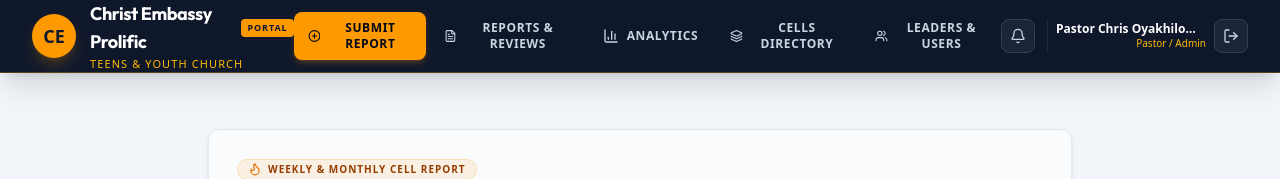
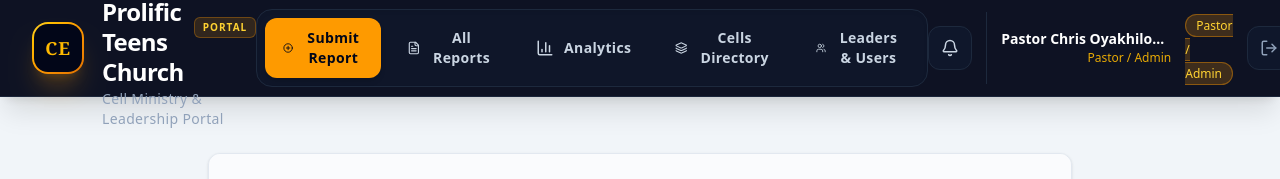
Before and after one commit to benedicttegs25-design/CEPTY-CELL-APP, a React (Vite) app: page / in a window 1280 px wide. Shown: the top 179 px of the page. Built offline with nearby package versions, Linux system fonts and the light colour scheme; no server answers.

Commit message:
style: rebrand portal to CE Prolific Teens Church
Updated application titles, descriptions, and navbar branding to reflect the new CE Prolific Teens Church identity. Enhanced the navbar design with updated visuals and refined styling.

```diff
--- a/index.html
+++ b/index.html
@@ -3,10 +3,10 @@
   <head>
     <meta charset="UTF-8" />
     <meta name="viewport" content="width=device-width, initial-scale=1.0" />
-    <title>Christ Embassy Prolific Teens & Youth Church Cell Portal</title>
-    <meta name="description" content="Weekly and monthly cell report submission, Sunday/Wednesday service attendance tracking, analytics dashboard, pastoral approvals, and member outreach tracking for Christ Embassy Prolific Teens & Youth Church." />
-    <meta property="og:title" content="Christ Embassy Prolific Teens & Youth Church Cell Portal" />
-    <meta property="og:description" content="Weekly and monthly cell report submission, Sunday/Wednesday service attendance tracking, analytics dashboard, pastoral approvals, and member outreach tracking for Christ Embassy Prolific Teens & Youth Church." />
+    <title>CE Prolific Teens Church - Cell Ministry & Leadership Portal</title>
+    <meta name="description" content="Weekly and monthly cell report submission, Sunday/Wednesday service attendance tracking, analytics dashboard, pastoral approvals, and member outreach tracking for CE Prolific Teens Church." />
+    <meta property="og:title" content="CE Prolific Teens Church - Cell Ministry & Leadership Portal" />
+    <meta property="og:description" content="Weekly and monthly cell report submission, Sunday/Wednesday service attendance tracking, analytics dashboard, pastoral approvals, and member outreach tracking for CE Prolific Teens Church." />
     <meta property="og:type" content="website" />
     <meta name="twitter:card" content="summary_large_image" />
     <link rel="preconnect" href="https://fonts.googleapis.com">
--- a/metadata.json
+++ b/metadata.json
@@ -1,6 +1,6 @@
 {
-  "name": "Christ Embassy Prolific Teens & Youth Church Cell Portal",
-  "description": "Weekly and monthly cell report submission, Sunday/Wednesday service attendance tracking, analytics dashboard, pastoral approvals, and member outreach tracking for Christ Embassy Prolific Teens & Youth Church.",
+  "name": "CE Prolific Teens Church",
+  "description": "Weekly and monthly cell report submission, Sunday/Wednesday service attendance tracking, analytics dashboard, pastoral approvals, and member outreach tracking for CE Prolific Teens Church.",
   "requestFramePermissions": [],
   "majorCapabilities": ["MAJOR_CAPABILITY_SERVER_SIDE_GEMINI_API"]
 }
--- a/src/components/Navbar.tsx
+++ b/src/components/Navbar.tsx
@@ -53,114 +53,121 @@
   };
 
   return (
-    <header className="sticky top-0 z-40 bg-slate-900 border-b border-amber-500/30 text-white shadow-xl no-print">
+    <header className="sticky top-0 z-40 bg-slate-950/95 backdrop-blur-md border-b border-slate-800/90 text-white shadow-xl no-print">
       <div className="max-w-7xl mx-auto px-4 sm:px-6 lg:px-8">
-        <div className="flex items-center justify-between h-18">
+        <div className="flex items-center justify-between h-22 sm:h-24">
 
           {/* Brand Logo & Title */}
-          <div className="flex items-center gap-3.5 cursor-pointer" onClick={() => setCurrentTab('submit')}>
-            <div className="w-11 h-11 bg-amber-500 rounded-full flex items-center justify-center text-slate-900 font-black text-lg shadow-lg shadow-amber-500/20 shrink-0">
-              CE
-            </div>
-            <div>
-              <div className="flex items-center gap-2">
-                <span className="font-bold text-base sm:text-lg tracking-tight text-white font-['Outfit']">
-                  Christ Embassy Prolific
-                </span>
-                <span className="bg-amber-500 text-slate-900 font-black text-[9px] uppercase px-1.5 py-0.5 rounded tracking-widest">
-                  PORTAL
+          <div
+            className="flex items-center gap-4.5 cursor-pointer group py-2 select-none"
+            onClick={() => setCurrentTab('submit')}
+          >
+            <div className="w-13 h-13 rounded-2xl bg-gradient-to-br from-amber-300 via-amber-500 to-amber-600 p-[2px] shadow-xl shadow-amber-500/20 shrink-0 transition-transform duration-200 group-hover:scale-105">
+              <div className="w-full h-full bg-slate-950 rounded-[14px] flex items-center justify-center">
+                <span className="font-black text-base sm:text-lg tracking-wider text-amber-400 font-serif">
+                  CE
                 </span>
               </div>
-              <p className="text-[11px] text-amber-400 font-medium tracking-widest uppercase">
-                Teens & Youth Church
+            </div>
+            <div className="flex flex-col justify-center">
+              <div className="flex items-center gap-2.5">
+                <span className="font-bold text-lg sm:text-xl md:text-2xl tracking-tight text-white leading-tight">
+                  CE Prolific Teens Church
+                </span>
+                <span className="hidden sm:inline-flex bg-amber-500/15 text-amber-300 border border-amber-500/30 font-extrabold text-[10px] uppercase px-2 py-0.5 rounded-md tracking-widest">
+                  Portal
+                </span>
+              </div>
+              <p className="text-xs sm:text-sm text-slate-400 font-medium tracking-wide mt-0.5">
+                Cell Ministry &amp; Leadership Portal
               </p>
             </div>
           </div>
 
           {/* Desktop Navigation Tabs */}
-          <nav className="hidden md:flex items-center gap-1">
+          <nav className="hidden lg:flex items-center gap-2 bg-slate-900/80 p-2 rounded-2xl border border-slate-800 shadow-inner">
             <button
               id="nav-tab-submit"
               onClick={() => setCurrentTab('submit')}
-              className={`flex items-center gap-2 px-3.5 py-2 rounded-lg text-xs uppercase font-bold tracking-wider transition-all ${
+              className={`flex items-center gap-2.5 px-4.5 py-2.5 rounded-xl text-sm font-semibold tracking-wide transition-all cursor-pointer ${
                 currentTab === 'submit'
-                  ? 'bg-amber-500 text-slate-950 shadow-md shadow-amber-500/20'
-                  : 'text-slate-300 hover:text-white hover:bg-slate-800'
+                  ? 'bg-amber-500 text-slate-950 shadow-md font-bold'
+                  : 'text-slate-300 hover:text-white hover:bg-slate-800/80'
               }`}
             >
-              <PlusCircle className="w-4 h-4" />
-              Submit Report
+              <PlusCircle className="w-4.5 h-4.5 text-current" />
+              <span>Submit Report</span>
             </button>
 
             <button
               id="nav-tab-reports"
               onClick={() => setCurrentTab('reports')}
-              className={`flex items-center gap-2 px-3.5 py-2 rounded-lg text-xs uppercase font-bold tracking-wider transition-all ${
+              className={`flex items-center gap-2.5 px-4.5 py-2.5 rounded-xl text-sm font-semibold tracking-wide transition-all cursor-pointer ${
                 currentTab === 'reports'
-                  ? 'bg-slate-800 text-amber-400 border border-amber-500/40'
-                  : 'text-slate-300 hover:text-white hover:bg-slate-800'
+                  ? 'bg-amber-500 text-slate-950 shadow-md font-bold'
+                  : 'text-slate-300 hover:text-white hover:bg-slate-800/80'
               }`}
             >
-              <FileText className="w-4 h-4" />
-              Reports & Reviews
+              <FileText className="w-4.5 h-4.5 text-current" />
+              <span>All Reports</span>
             </button>
 
             <button
               id="nav-tab-analytics"
               onClick={() => setCurrentTab('analytics')}
-              className={`flex items-center gap-2 px-3.5 py-2 rounded-lg text-xs uppercase font-bold tracking-wider transition-all ${
+              className={`flex items-center gap-2.5 px-4.5 py-2.5 rounded-xl text-sm font-semibold tracking-wide transition-all cursor-pointer ${
                 currentTab === 'analytics'
-                  ? 'bg-slate-800 text-amber-400 border border-amber-500/40'
-                  : 'text-slate-300 hover:text-white hover:bg-slate-800'
+                  ? 'bg-amber-500 text-slate-950 shadow-md font-bold'
+                  : 'text-slate-300 hover:text-white hover:bg-slate-800/80'
               }`}
             >
-              <BarChart3 className="w-4 h-4" />
-              Analytics
+              <BarChart3 className="w-4.5 h-4.5 text-current" />
+              <span>Analytics</span>
             </button>
 
             <button
               id="nav-tab-cells"
               onClick={() => setCurrentTab('cells')}
-              className={`flex items-center gap-2 px-3.5 py-2 rounded-lg text-xs uppercase font-bold tracking-wider transition-all ${
+              className={`flex items-center gap-2.5 px-4.5 py-2.5 rounded-xl text-sm font-semibold tracking-wide transition-all cursor-pointer ${
                 currentTab === 'cells'
-                  ? 'bg-slate-800 text-amber-400 border border-amber-500/40'
-                  : 'text-slate-300 hover:text-white hover:bg-slate-800'
+                  ? 'bg-amber-500 text-slate-950 shadow-md font-bold'
+                  : 'text-slate-300 hover:text-white hover:bg-slate-800/80'
               }`}
             >
-              <Layers className="w-4 h-4" />
-              Cells Directory
+              <Layers className="w-4.5 h-4.5 text-current" />
+              <span>Cells Directory</span>
             </button>
 
             {currentUser?.role === 'admin' && (
               <button
                 id="nav-tab-users"
                 onClick={() => setCurrentTab('users')}
-                className={`flex items-center gap-2 px-3.5 py-2 rounded-lg text-xs uppercase font-bold tracking-wider transition-all ${
+                className={`flex items-center gap-2.5 px-4.5 py-2.5 rounded-xl text-sm font-semibold tracking-wide transition-all cursor-pointer ${
                   currentTab === 'users'
-                    ? 'bg-slate-800 text-amber-400 border border-amber-500/40'
-                    : 'text-slate-300 hover:text-white hover:bg-slate-800'
+                    ? 'bg-amber-500 text-slate-950 shadow-md font-bold'
+                    : 'text-slate-300 hover:text-white hover:bg-slate-800/80'
                 }`}
               >
-                <Users className="w-4 h-4" />
-                Leaders & Users
+                <Users className="w-4.5 h-4.5 text-current" />
+                <span>Leaders &amp; Users</span>
               </button>
             )}
           </nav>
 
           {/* Right Action Icons & Auth Profile */}
-          <div className="flex items-center gap-2 sm:gap-3">
+          <div className="flex items-center gap-3.5">
 
             {/* Notification Bell */}
             <button
               id="notifications-bell-btn"
               onClick={onOpenNotifications}
-              className="relative p-2 rounded-lg bg-slate-800/80 hover:bg-slate-800 border border-slate-700 text-slate-300 hover:text-white transition-colors cursor-pointer"
+              className="relative p-3 rounded-xl bg-slate-900 hover:bg-slate-800 border border-slate-800 hover:border-slate-700 text-slate-300 hover:text-white transition-all cursor-pointer"
               aria-label="Notifications"
               title="Notifications & Broadcasts"
             >
-              <Bell className="w-4 h-4" />
+              <Bell className="w-4.5 h-4.5" />
               {unreadCount > 0 && (
-                <span className="absolute -top-1 -right-1 bg-amber-500 text-slate-950 text-[10px] font-black w-4 h-4 rounded-full flex items-center justify-center animate-pulse">
+                <span className="absolute -top-1 -right-1 bg-amber-500 text-slate-950 text-[10px] font-black w-4.5 h-4.5 rounded-full flex items-center justify-center animate-pulse">
                   {unreadCount}
                 </span>
               )}
@@ -168,34 +175,34 @@
 
             {/* User Profile / Login Button */}
             {currentUser ? (
-              <div className="flex items-center gap-2 pl-2 border-l border-slate-800">
+              <div className="flex items-center gap-3.5 pl-3.5 border-l border-slate-800">
                 <div className="hidden sm:block text-right">
-                  <div className="text-xs font-bold text-white leading-tight truncate max-w-[150px]">
+                  <div className="text-sm font-bold text-white leading-tight truncate max-w-[170px]">
                     {currentUser.name}
                   </div>
-                  <div className="text-[10px] text-amber-400 font-medium">
+                  <div className="text-xs text-amber-400/90 font-medium mt-0.5">
                     {currentUser.role === 'admin' ? 'Pastor / Admin' : currentUser.cellName || 'Cell Leader'}
                   </div>
                 </div>
-                <div className="hidden xs:block">
+                <div className="hidden md:block">
                   {getRoleBadge(currentUser.role)}
                 </div>
                 <button
                   id="logout-btn"
                   onClick={onLogout}
-                  className="p-2 rounded-lg bg-slate-800/80 hover:bg-red-500/20 hover:text-red-300 border border-slate-700 text-slate-300 transition-colors cursor-pointer"
+                  className="p-3 rounded-xl bg-slate-900 hover:bg-rose-500/15 hover:text-rose-300 border border-slate-800 hover:border-rose-500/30 text-slate-400 transition-colors cursor-pointer"
                   title="Sign out"
                 >
-                  <LogOut className="w-4 h-4" />
+                  <LogOut className="w-4.5 h-4.5" />
                 </button>
               </div>
             ) : (
               <button
                 id="login-modal-open-btn"
                 onClick={onOpenAuth}
-                className="flex items-center gap-1.5 bg-gradient-to-r from-amber-500 to-amber-600 hover:from-amber-400 hover:to-amber-500 text-slate-950 px-3.5 py-1.5 rounded-lg text-xs font-bold transition-all shadow-md cursor-pointer"
+                className="flex items-center gap-2.5 bg-gradient-to-r from-amber-400 to-amber-500 hover:from-amber-300 hover:to-amber-400 text-slate-950 px-5 py-3 rounded-xl text-sm font-bold transition-all shadow-lg shadow-amber-500/15 hover:shadow-amber-500/25 cursor-pointer"
               >
-                <LogIn className="w-3.5 h-3.5" />
+                <LogIn className="w-4.5 h-4.5" />
                 <span>Leader Login</span>
               </button>
             )}
@@ -204,7 +211,7 @@
             <button
               id="mobile-menu-toggle"
               onClick={() => setMobileMenuOpen(!mobileMenuOpen)}
-              className="md:hidden p-2 rounded-lg bg-slate-800 border border-slate-700 text-slate-300 hover:text-white"
+              className="lg:hidden p-3 rounded-xl bg-slate-900 border border-slate-800 text-slate-300 hover:text-white"
             >
               {mobileMenuOpen ? <X className="w-5 h-5" /> : <Menu className="w-5 h-5" />}
             </button>
```
